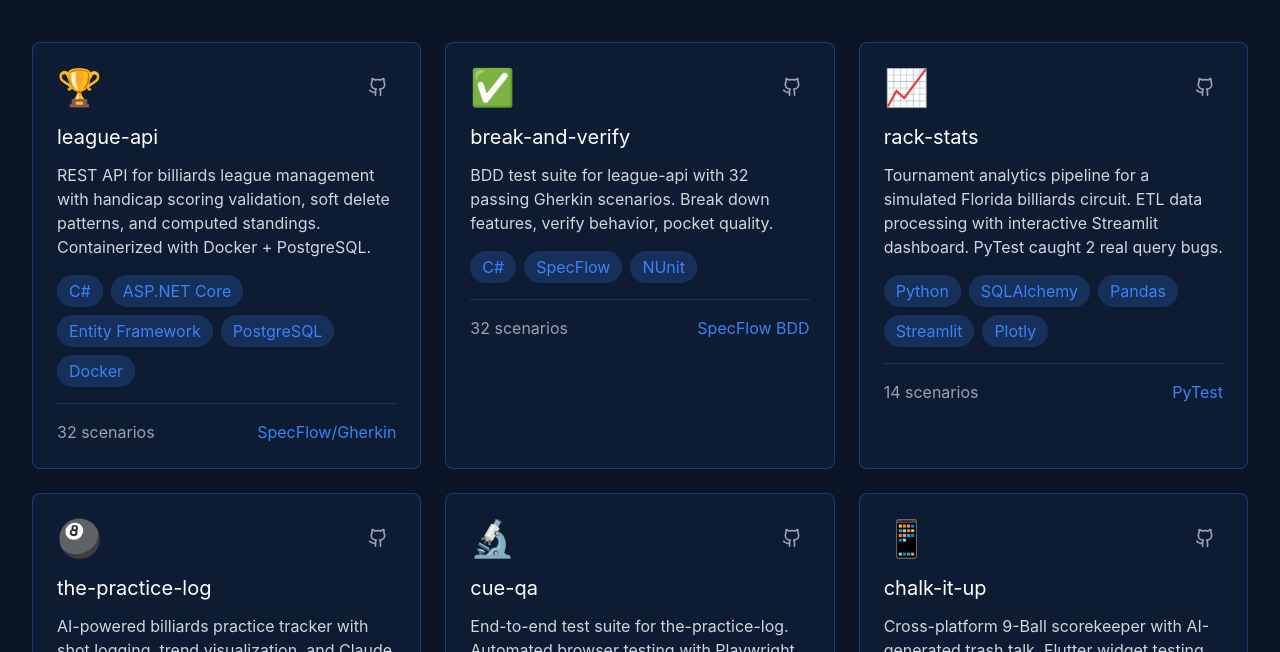
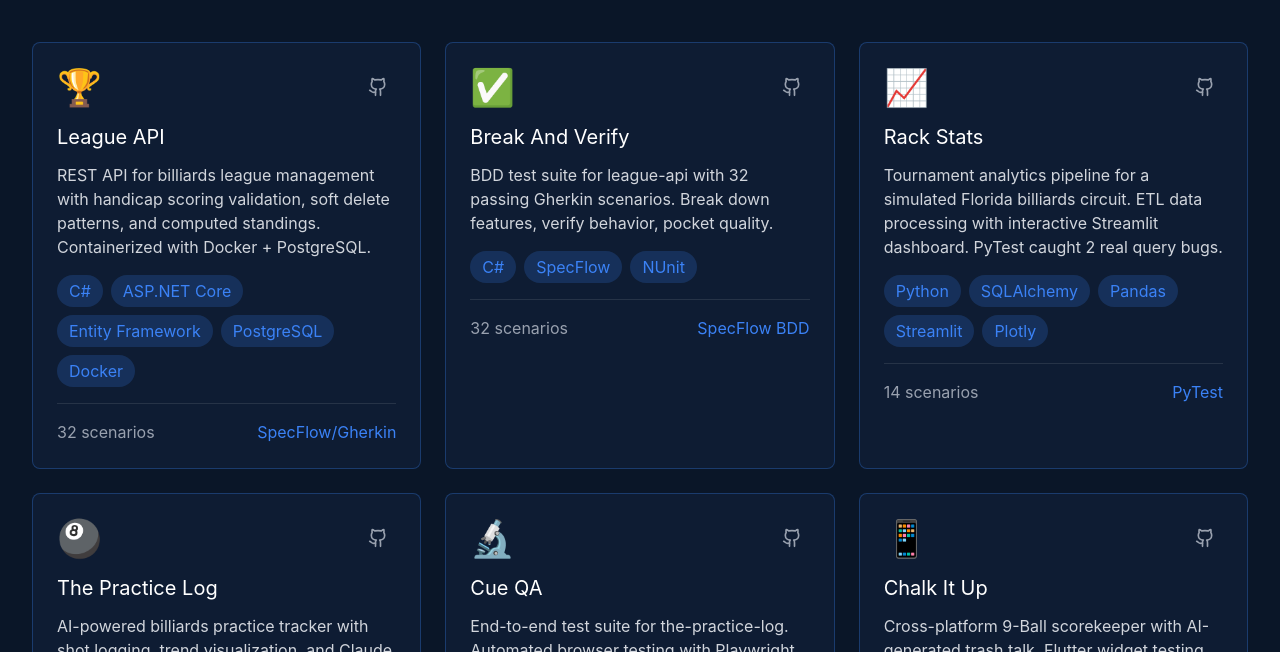
Before and after one commit to melscodingcave/MCC_Portfolio, a React (Vite) app: page / in a window 1280 px wide. Shown: the part 3160-3812 px from the top of the page. Built offline with nearby package versions, Linux system fonts and the light colour scheme.

Commit message:
Adjusted naming

```diff
--- a/index.html
+++ b/index.html
@@ -1,13 +1,16 @@
 <!doctype html>
 <html lang="en">
+
 <head>
   <meta charset="UTF-8" />
   <link rel="icon" type="image/svg+xml" href="/favicon.svg" />
   <meta name="viewport" content="width=device-width, initial-scale=1.0" />
-    <title>mcc-portfolio</title>
+  <title>Mel's Coding Cave</title>
 </head>
+
 <body>
   <div id="root"></div>
   <script type="module" src="/src/main.tsx"></script>
 </body>
+
 </html>
--- a/src/components/Projects.tsx
+++ b/src/components/Projects.tsx
@@ -3,7 +3,7 @@ import { Github } from 'lucide-react';
 export function Projects() {
   const projects = [
     {
-      title: 'league-api',
+      title: 'League API',
       description: 'REST API for billiards league management with handicap scoring validation, soft delete patterns, and computed standings. Containerized with Docker + PostgreSQL.',
       emoji: '🏆',
       tech: ['C#', 'ASP.NET Core', 'Entity Framework', 'PostgreSQL', 'Docker'],
@@ -12,7 +12,7 @@ export function Projects() {
       github: 'https://github.com/melscodingcave/league-api'
     },
     {
-      title: 'break-and-verify',
+      title: 'Break And Verify',
       description: 'BDD test suite for league-api with 32 passing Gherkin scenarios. Break down features, verify behavior, pocket quality.',
       emoji: '✅',
       tech: ['C#', 'SpecFlow', 'NUnit'],
@@ -21,7 +21,7 @@ export function Projects() {
       github: 'https://github.com/melscodingcave/break-and-verify'
     },
     {
-      title: 'rack-stats',
+      title: 'Rack Stats',
       description: 'Tournament analytics pipeline for a simulated Florida billiards circuit. ETL data processing with interactive Streamlit dashboard. PyTest caught 2 real query bugs.',
       emoji: '📈',
       tech: ['Python', 'SQLAlchemy', 'Pandas', 'Streamlit', 'Plotly'],
@@ -30,7 +30,7 @@ export function Projects() {
       github: 'https://github.com/melscodingcave/rack-stats'
     },
     {
-      title: 'the-practice-log',
+      title: 'The Practice Log',
       description: 'AI-powered billiards practice tracker with shot logging, trend visualization, and Claude API coaching insights. Full CI/CD pipeline with GitHub Actions.',
       emoji: '🎱',
       tech: ['React', 'TypeScript', 'Tailwind', 'Vite', 'Claude API'],
@@ -39,7 +39,7 @@ export function Projects() {
       github: 'https://github.com/melscodingcave/the-practice-log'
     },
     {
-      title: 'cue-qa',
+      title: 'Cue QA',
       description: 'End-to-end test suite for the-practice-log. Automated browser testing with Playwright ensuring quality before every deployment.',
       emoji: '🔬',
       tech: ['Playwright', 'TypeScript', 'GitHub Actions'],
@@ -48,7 +48,7 @@ export function Projects() {
       github: 'https://github.com/melscodingcave/cue-qa'
     },
     {
-      title: 'chalk-it-up',
+      title: 'Chalk It Up',
       description: 'Cross-platform 9-Ball scorekeeper with AI-generated trash talk. Flutter widget testing ensures consistent behavior across iOS and Android.',
       emoji: '📱',
       tech: ['Flutter', 'Dart', 'Claude API'],
```
Lines whose indentation alone changed are shown as unchanged.
